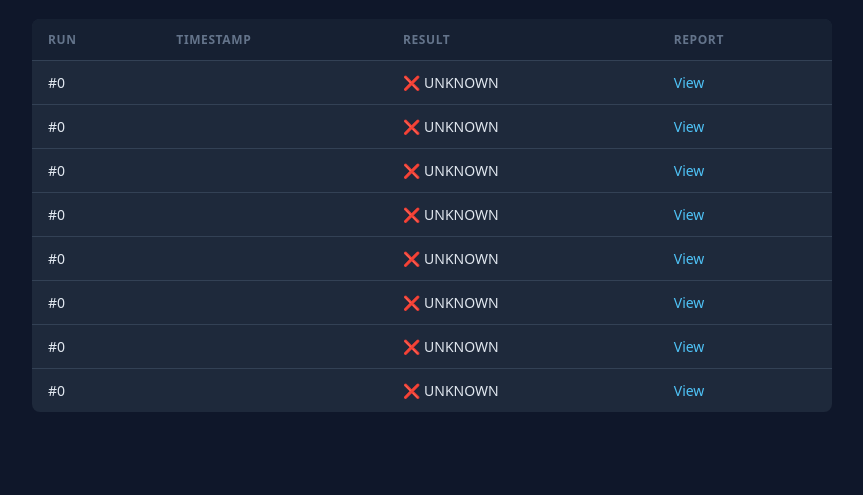
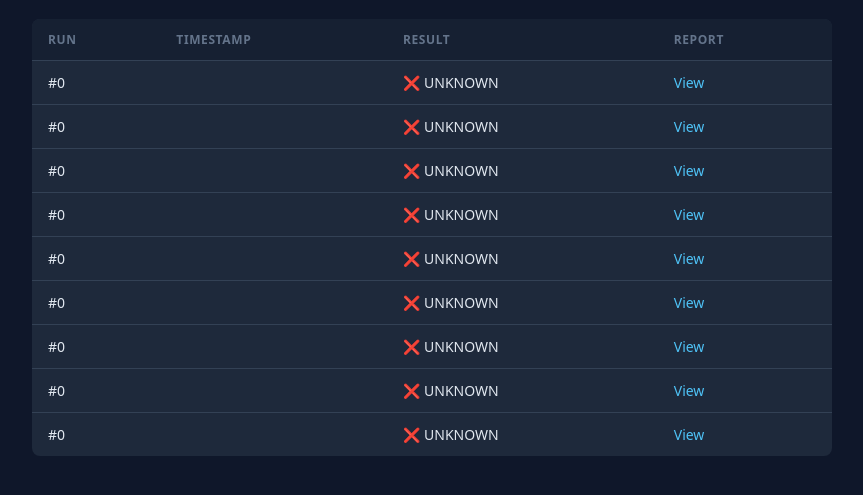
Before and after one commit to vikrampb/agentic-ai-polling-poc, a plain HTML site: page results-history/index.html in a window 1280 px wide. Shown: the part 99-594 px from the top of the page, without its empty margins (208-1071 px from the left). Drawn offline with Linux system fonts and the light colour scheme.

Commit message:
ci: update results-history index [skip ci]

```diff
--- a/results-history/index.html
+++ b/results-history/index.html
@@ -8,4 +8,4 @@ a{color:#4FC3F7;text-decoration:none}.badge{font-size:.7rem;padding:2px 8px;bord
 </style></head><body>
 <h1>Test Run History <span class="badge">Last 10 runs</span></h1>
 <table><thead><tr><th>Run</th><th>Timestamp</th><th>Result</th><th>Report</th></tr></thead>
-<tbody><tr><td>#0</td><td></td><td>❌ UNKNOWN</td><td><a href="run-001-2026-06-30T21-20-11-success.html">View</a></td></tr><tr><td>#0</td><td></td><td>❌ UNKNOWN</td><td><a href="run-001-2026-06-30T21-08-28-failure.html">View</a></td></tr><tr><td>#0</td><td></td><td>❌ UNKNOWN</td><td><a href="run-001-2026-06-30T20-30-55-success.html">View</a></td></tr><tr><td>#0</td><td></td><td>❌ UNKNOWN</td><td><a href="run-001-2026-06-30T18-46-06-success.html">View</a></td></tr><tr><td>#0</td><td></td><td>❌ UNKNOWN</td><td><a href="run-001-2026-06-30T18-31-53-success.html">View</a></td></tr><tr><td>#0</td><td></td><td>❌ UNKNOWN</td><td><a href="run-001-2026-06-30T18-22-35-failure.html">View</a></td></tr><tr><td>#0</td><td></td><td>❌ UNKNOWN</td><td><a href="run-001-2026-06-30T18-16-11-failure.html">View</a></td></tr><tr><td>#0</td><td></td><td>❌ UNKNOWN</td><td><a href="run-001-2026-06-30T18-07-38-failure.html">View</a></td></tr></tbody></table></body></html>
+<tbody><tr><td>#0</td><td></td><td>❌ UNKNOWN</td><td><a href="run-001-2026-06-30T21-44-26-success.html">View</a></td></tr><tr><td>#0</td><td></td><td>❌ UNKNOWN</td><td><a href="run-001-2026-06-30T21-20-11-success.html">View</a></td></tr><tr><td>#0</td><td></td><td>❌ UNKNOWN</td><td><a href="run-001-2026-06-30T21-08-28-failure.html">View</a></td></tr><tr><td>#0</td><td></td><td>❌ UNKNOWN</td><td><a href="run-001-2026-06-30T20-30-55-success.html">View</a></td></tr><tr><td>#0</td><td></td><td>❌ UNKNOWN</td><td><a href="run-001-2026-06-30T18-46-06-success.html">View</a></td></tr><tr><td>#0</td><td></td><td>❌ UNKNOWN</td><td><a href="run-001-2026-06-30T18-31-53-success.html">View</a></td></tr><tr><td>#0</td><td></td><td>❌ UNKNOWN</td><td><a href="run-001-2026-06-30T18-22-35-failure.html">View</a></td></tr><tr><td>#0</td><td></td><td>❌ UNKNOWN</td><td><a href="run-001-2026-06-30T18-16-11-failure.html">View</a></td></tr><tr><td>#0</td><td></td><td>❌ UNKNOWN</td><td><a href="run-001-2026-06-30T18-07-38-failure.html">View</a></td></tr></tbody></table></body></html>
```
